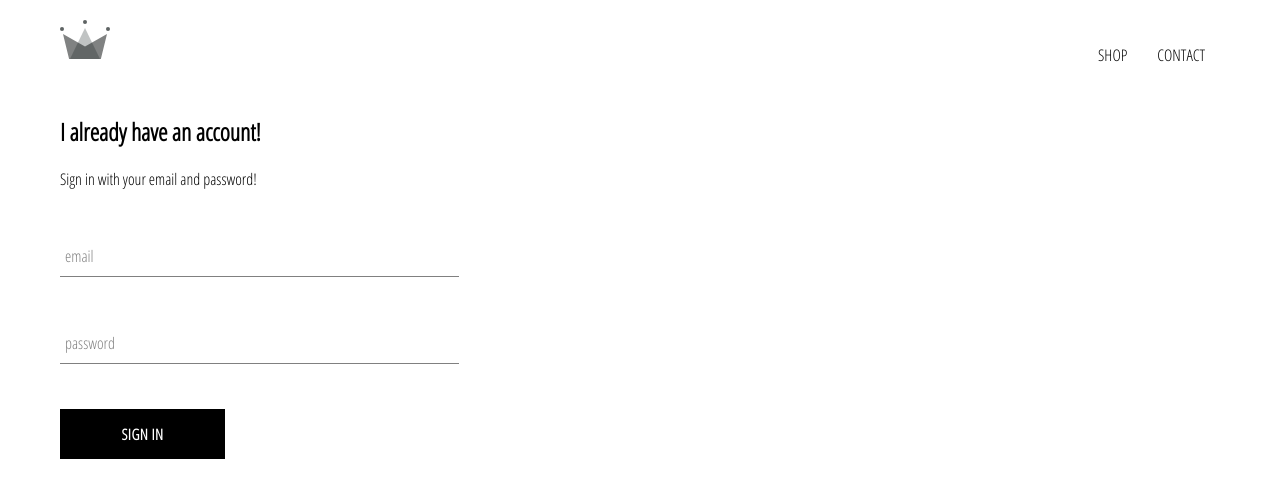
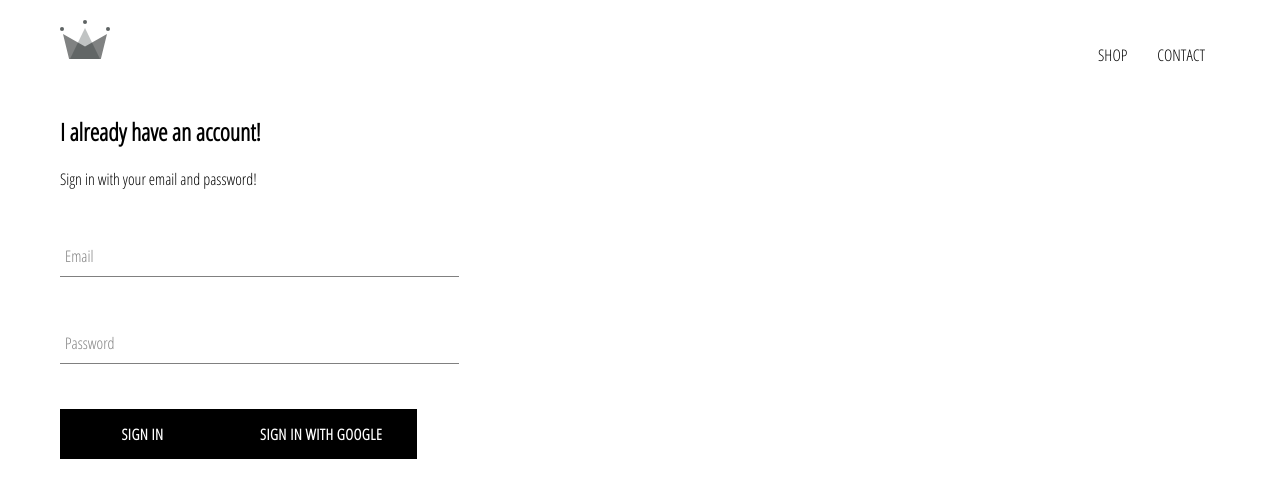
Before and after one commit to PetruLucan/Crown-Clothing, a React (Create React App) app: page /signin in a window 1280 px wide. Shown: the top 498 px of the page. Built offline with nearby package versions, Linux system fonts and the light colour scheme.

Commit message:
added the project to firebase and google sign-in auth(not working atm)

```diff
--- a/package.json
+++ b/package.json
@@ -6,6 +6,7 @@
     "@testing-library/jest-dom": "^4.2.4",
     "@testing-library/react": "^9.3.2",
     "@testing-library/user-event": "^7.1.2",
+    "firebase": "^7.19.1",
     "node-sass": "^4.14.1",
     "react": "^16.13.1",
     "react-dom": "^16.13.1",
--- a/src/components/sign-in/sign-in.component.jsx
+++ b/src/components/sign-in/sign-in.component.jsx
@@ -1,6 +1,8 @@
 import React from 'react';
 import FormInput from '../form-input/form-input.component';
 import CustomButton from '../custom-button/custom-button.component';
+
+import {signInWithGoogle} from '../../firebase/firebase.utils';
 
 import './sign-in.styles.scss';
 
@@ -37,7 +39,7 @@ class SignIn extends React.Component {
                         type="email"
                         value={this.state.email}
                         handleChange={this.handleChange}
-                        label='email'
+                        label='Email'
                         required>
                     </FormInput>
 
@@ -46,11 +48,16 @@ class SignIn extends React.Component {
                         type="password"
                         value={this.state.password}
                         handleChange={this.handleChange}
-                        label='password'
+                        label='Password'
                         required>
                     </FormInput>
 
                     <CustomButton type='submit'>Sign in</CustomButton>
+                    <CustomButton onClick={signInWithGoogle}>
+                        {''}
+                        Sign in with Google
+                        {''}
+                    </CustomButton>
                 </form>
 
 
--- /dev/null
+++ b/src/firebase/firebase.utils.js
@@ -0,0 +1,24 @@
+import firebase from 'firebase/app';
+import 'firebase/firestore';
+import 'firebase/auth';
+
+
+const config = {
+    apiKey: "AIzaSyBtYEQBi82qJ-sCSAPLtqfBJOaKZrH3__k",
+    authDomain: "crown-clothing-cdc10.firebaseapp.com",
+    databaseURL: "https://crown-clothing-cdc10.firebaseio.com",
+    projectId: "crown-clothing-cdc10",
+    storageBucket: "crown-clothing-cdc10.appspot.com",
+    messagingSenderId: "285790474749",
+    appId: "1:285790474749:web:240e8da8e64c3d00aac994"
+};
+
+firebase.initializeApp(config);
+
+export const auth = firebase.auth();
+export const firestore = firebase.firestore();
+
+const provider = new firebase.auth.GoogleAuthProvider();
+provider.setCustomParameters({ prompt: 'select_account' });
+export const signInWithGoogle = () => auth.signInWtihPopup(provider);
+export default firebase;
```
Also changed, not shown: 1 other file (tests, documents, lock files or other folders).
